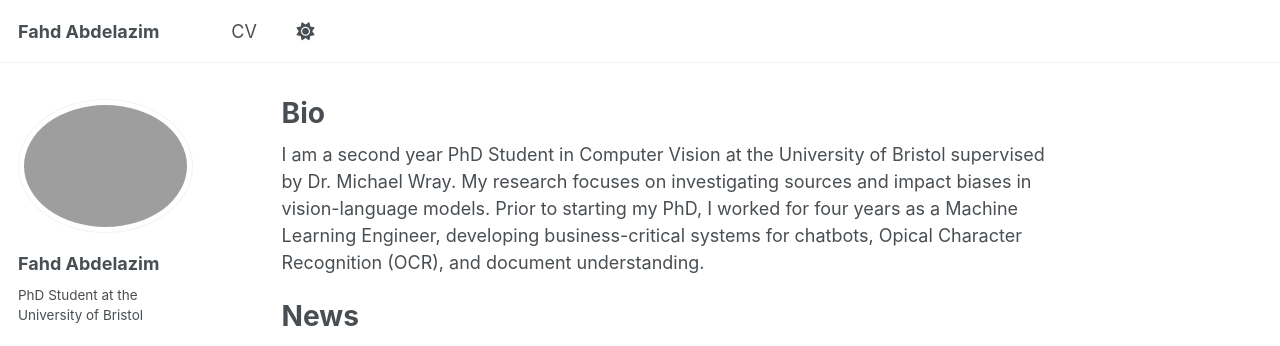
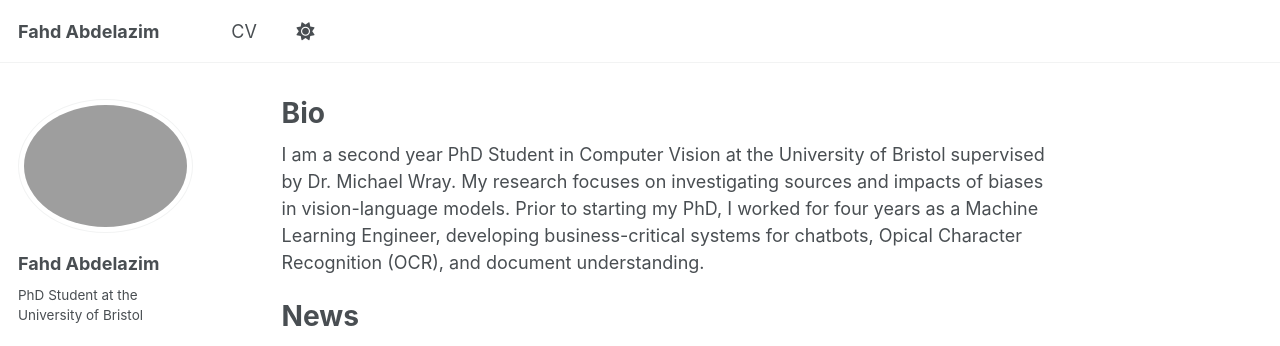
Before and after one commit to fahd-yasser/fahd-yasser.github.io, a Jekyll site: the page built from _pages/about.md, in a window 1280 px wide and 1277 px high. Shown: the top 346 px of the window. Built offline with Jekyll 4.4.1, drawn with Linux system fonts in a browser that asks for light colours.

Commit message:
fix bio typo

```diff
--- a/_pages/about.md
+++ b/_pages/about.md
@@ -7,7 +7,7 @@ redirect_from:
   - /about.html
 ---
 
-I am a second year PhD Student in Computer Vision at the University of Bristol supervised by Dr. Michael Wray. My research focuses on investigating sources and impact biases in vision-language models. Prior to starting my PhD, I worked for four years as a Machine Learning Engineer, developing business-critical systems for chatbots, Opical Character Recognition (OCR), and document understanding.
+I am a second year PhD Student in Computer Vision at the University of Bristol supervised by Dr. Michael Wray. My research focuses on investigating sources and impacts of biases in vision-language models. Prior to starting my PhD, I worked for four years as a Machine Learning Engineer, developing business-critical systems for chatbots, Opical Character Recognition (OCR), and document understanding.
 
 # News
 
```
